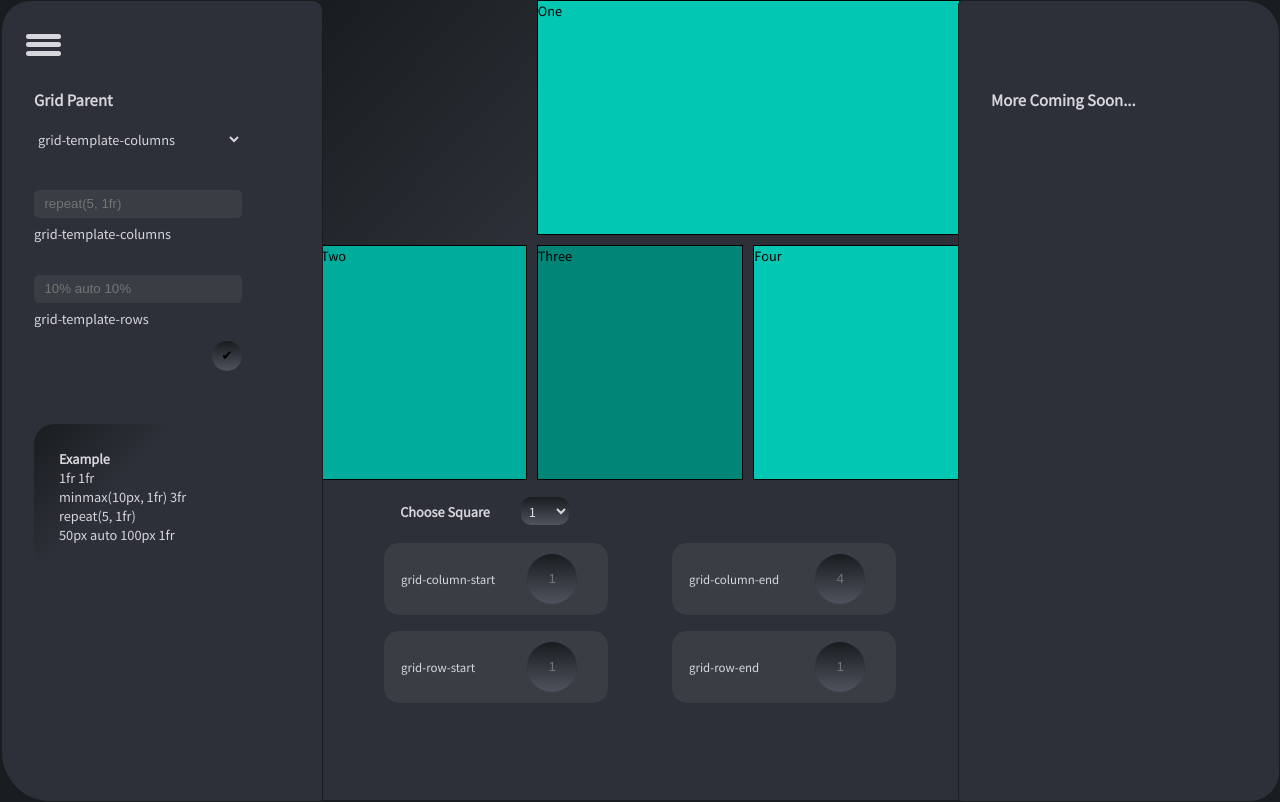
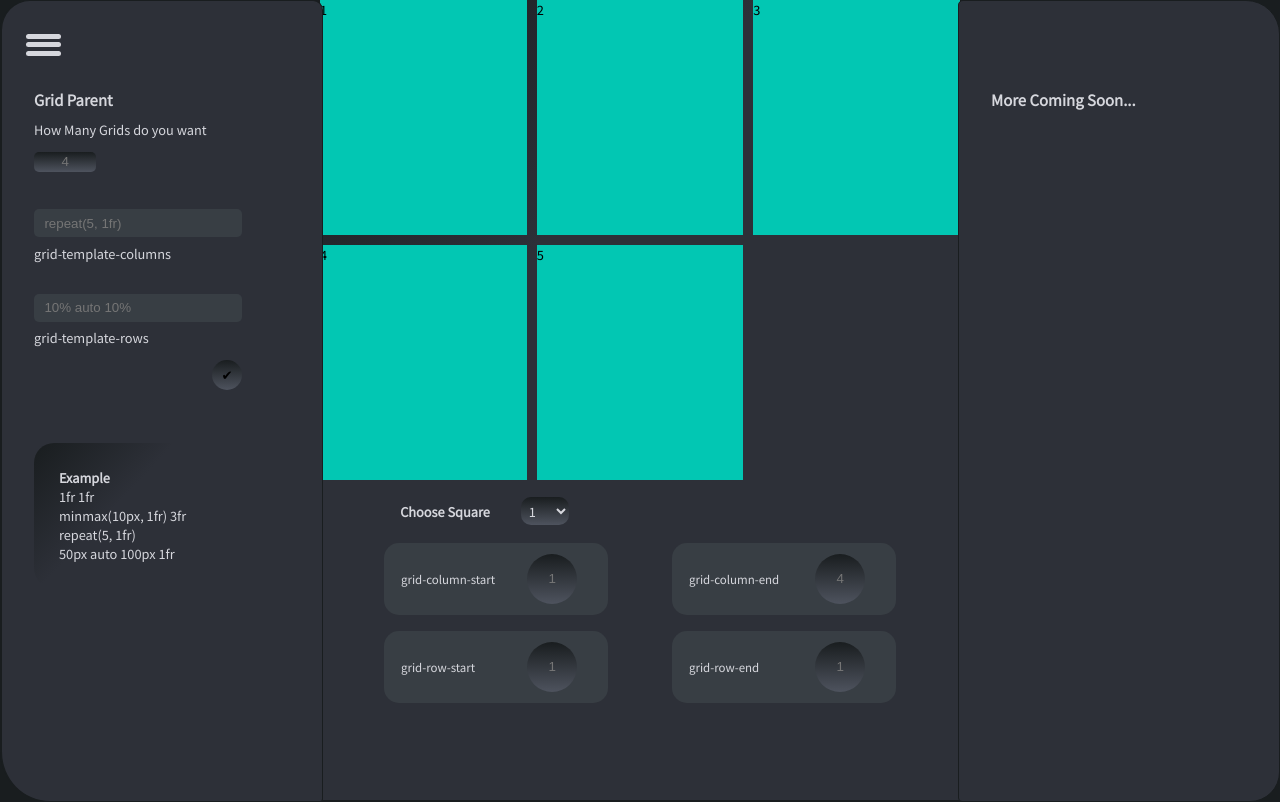
Before and after one commit to kukovisuals/kuko-app, a React app: page /gridcss in a window 1280 px wide. Built offline with nearby package versions, Linux system fonts and the light colour scheme.

Commit message:
Added how many grids feature and sanitize the input to only get a max of 2 digits so max 99

```diff
--- a/src/components/Grid/ControllerHorizontal.jsx
+++ b/src/components/Grid/ControllerHorizontal.jsx
@@ -9,7 +9,12 @@ function ControllerHorizontal({
   handleSquares,
   projectChildren,
   handleChildren,
+  howManyGrids
 }) {
+
+  const OptionsGrid = ({indice}) => (
+    <option value={indice}>{indice}</option>
+  )
   return (
     <div className="children_controller">
       <div className="children_controller_grid">
@@ -25,10 +30,11 @@ function ControllerHorizontal({
                 value={squares}
                 onChange={handleSquares}
               >
-                <option value="1">1</option>
-                <option value="2">2</option>
-                <option value="3">3</option>
-                <option value="4">4</option>
+              {howManyGrids.map((d,i) =>
+                <OptionsGrid key={i+1} indice={i+1}/>
+                )
+              }
+
               </select>
             </label>
           </div>
--- a/src/components/Grid/ControllerVertical.jsx
+++ b/src/components/Grid/ControllerVertical.jsx
@@ -10,6 +10,8 @@ function ControllerVertical({
   values,
   template,
   handleTemplate,
+  gridNumbers,
+  handleGrid
 }) {
   // console.log('si', values, template)
   return (
@@ -17,23 +19,21 @@ function ControllerVertical({
       <div className="parent_contaienr">
         <h3>Grid Parent</h3>
         <form onSubmit={handleSubmit}>
-          <div className="options_contianer">
+          <div>
             <label className="parent_label_container">
-              <select value={values} onChange={handleChange}>
-                <option value="grid-template-columns">
-                  grid-template-columns{" "}
-                </option>
-                <option value="grid-template-rows">grid-template-rows</option>
-                <option value="grid-template-areas">grid-template-areas</option>
-                <option value="grid-template">grid-template</option>
-                <option value="grid-auto-columns">grid-auto-columns</option>
-                <option value="grid-auto-rows">grid-auto-rows</option>
-                <option value="grid-auto-flow">grid-auto-flow</option>
-                <option value="grid">grid</option>
-                <option value="gap">gap</option>
-              </select>
+              How Many Grids do you want
+              <input
+                className="howManyGrids_container"
+                type="number"
+                id="howManyGrids"
+                placeholder="4"
+                value={gridNumbers}
+                onChange={handleGrid}
+                maxLength="2"
+              />
             </label>
           </div>
+
           <div className="create_value">
             <label className="parent_label_container">
               <input
@@ -65,3 +65,25 @@ function ControllerVertical({
 }
 
 export default ControllerVertical;
+
+
+
+/*
+<div className="options_contianer">
+  <label className="parent_label_container">
+    <select value={values} onChange={handleChange}>
+      <option value="grid-template-columns">
+        grid-template-columns{" "}
+      </option>
+      <option value="grid-template-rows">grid-template-rows</option>
+      <option value="grid-template-areas">grid-template-areas</option>
+      <option value="grid-template">grid-template</option>
+      <option value="grid-auto-columns">grid-auto-columns</option>
+      <option value="grid-auto-rows">grid-auto-rows</option>
+      <option value="grid-auto-flow">grid-auto-flow</option>
+      <option value="grid">grid</option>
+      <option value="gap">gap</option>
+    </select>
+  </label>
+</div>
+*/
--- a/src/components/Grid/GridTemplate.jsx
+++ b/src/components/Grid/GridTemplate.jsx
@@ -1,15 +1,33 @@
-import React from 'react';
+import React from "react";
 
-const GridTemplate = ({cssStyle, cssStyleChidlren}) => (
+const GridTemplate = ({ cssStyle, cssStyleChidlren, gridCells = [] }) => {
+  console.log(gridCells)
+  return(
+    <div className="grid_container">
+      <div className="wrapper" style={cssStyle}>
+        {gridCells.map((d, i) => {
+           console.log(i)
+          return (
+          <CellsComponent
+            key={i}
+            cssChildren={cssStyleChidlren[i + 1]}
+            indice={i+1}
+          />
+          )
 
-  <div className="grid_container">
-    <div className="wrapper" style={cssStyle}>
-      <div className="one" style={cssStyleChidlren[1]}>One</div>
-      <div className="two" style={cssStyleChidlren[2]}>Two</div>
-      <div className="three"style={cssStyleChidlren[3]}>Three</div>
-      <div className="four" style={cssStyleChidlren[4]}>Four</div>
+        })}
+      </div>
     </div>
-  </div>
-)
+  );
+}
 
+const CellsComponent = ({ cssChildren, indice = 1 }) => {
+  console.log(cssChildren, indice)
+  if(!cssChildren) return
+  return (
+    <div className="cell_grids_component" style={cssChildren[indice]}>
+      {indice}
+    </div>
+  );
+}
 export default GridTemplate;
--- a/src/components/Grid/initialState/initialState.js
+++ b/src/components/Grid/initialState/initialState.js
@@ -2,6 +2,7 @@ export const addStyle = {
   gridTemplateColumns: "repeat(3, 1fr)",
 };
 
+export const howManySquares = (num=4) => Array.from({length: num}, (_,y) => y  );
 export const addStyleChildren = {
   1: {
     gridColumnStart: "2",
@@ -9,7 +10,56 @@ export const addStyleChildren = {
     gridRowStart: "",
     gridRowEnd: "",
   },
+  2: {
+    gridColumnStart: "",
+    gridColumnEnd: "",
+    gridRowStart: "",
+    gridRowEnd: "",
+  },
+  3: {
+    gridColumnStart: "",
+    gridColumnEnd: "",
+    gridRowStart: "",
+    gridRowEnd: "",
+  },
+  4: {
+    gridColumnStart: "",
+    gridColumnEnd: "",
+    gridRowStart: "",
+    gridRowEnd: "",
+  },
+  5: {
+    gridColumnStart: "",
+    gridColumnEnd: "",
+    gridRowStart: "",
+    gridRowEnd: "",
+  },
+  6: {
+    gridColumnStart: "",
+    gridColumnEnd: "",
+    gridRowStart: "",
+    gridRowEnd: "",
+  },
+  7: {
+    gridColumnStart: "",
+    gridColumnEnd: "",
+    gridRowStart: "",
+    gridRowEnd: "",
+  },
+  8: {
+    gridColumnStart: "",
+    gridColumnEnd: "",
+    gridRowStart: "",
+    gridRowEnd: "",
+  },
+  9: {
+    gridColumnStart: "",
+    gridColumnEnd: "",
+    gridRowStart: "",
+    gridRowEnd: "",
+  },
 };
+
 export const initialState = {
   attribute: "grid-template-columns",
 };
--- a/src/index.html
+++ b/src/index.html
@@ -7,7 +7,7 @@
 <link rel="preconnect" href="https://fonts.googleapis.com">
 <link rel="preconnect" href="https://fonts.gstatic.com" crossorigin>
 <link href="https://fonts.googleapis.com/css2?family=Noto+Sans+JP&display=swap" rel="stylesheet">
-	<title>Freddy Castano</title>
+	<title>Grid CSS</title>
 </head>
 <body>
 	<noscript>
--- a/src/pages/GridCss.jsx
+++ b/src/pages/GridCss.jsx
@@ -21,8 +21,11 @@ function GridCss() {
   const [projectChildren, setProjectChildren] = useState(initialStateChildren);
   const [cssStyleChidlren, setCssStyleChidlren] = useState(addStyleChildren);
 
+  const [howManyGrids, setHowManyGrids] = useState([0,1,2,3,4])
+
   const [squares, setSquares] = useState(1);
 
+  const howManySquares = (num) => Array.from({length: num}, (_,y) => y   )
   // parent controller (vertical controller)
   const handleChange = (e) => {
     setProject({ attribute: e.target.value });
@@ -34,6 +37,12 @@ function GridCss() {
     });
   };
   const handleSubmit = (e) => {
+    // add the array to the css object style
+    for(const gridIndex of howManyGrids){
+      if(!cssStyleChidlren[gridIndex+1]) {
+        cssStyleChidlren[gridIndex+1] = initialStateChildren
+      }
+    }
     setCssStyle({
       [selectAttribute(project.attribute)[0]]: template.column,
       [selectAttribute(project.attribute)[1]]: template.row,
@@ -53,6 +62,7 @@ function GridCss() {
     setSquares(e.target.value);
   };
   const handleSubmitChildren = (e) => {
+
     setCssStyleChidlren((cssStyleChidlren) => ({
       ...cssStyleChidlren,
       [squares]: projectChildren,
@@ -60,6 +70,14 @@ function GridCss() {
     e.preventDefault();
   };
 
+  const handleGrid = (e) => {
+    const sanitize = e.target.value.slice(0,2)
+    console.log('slice', sanitize)
+    const newGrids = howManySquares(+sanitize.trim())
+    setHowManyGrids(newGrids)
+  }
+
+  console.log(projectChildren);
   return (
     <div className="GridCss_container">
       <MenuButton />
@@ -70,6 +88,7 @@ function GridCss() {
         values={project.attribute}
         template={template}
         handleTemplate={handleTemplate}
+        handleGrid={handleGrid}
       />
 
       <ControllerHorizontal
@@ -78,6 +97,7 @@ function GridCss() {
         handleSquares={handleSquares}
         projectChildren={projectChildren}
         handleChildren={handleChildren}
+        howManyGrids={howManyGrids}
       />
 
       <div className="controllers_right_container">
@@ -86,7 +106,11 @@ function GridCss() {
         </div>
       </div>
 
-      <GridTemplate cssStyle={cssStyle} cssStyleChidlren={cssStyleChidlren} />
+      <GridTemplate
+        cssStyle={cssStyle}
+        cssStyleChidlren={cssStyleChidlren}
+        gridCells={howManyGrids}
+      />
     </div>
   );
 }
--- a/src/style/style.scss
+++ b/src/style/style.scss
@@ -228,39 +228,10 @@ input[type="number"] {
 	// grid-auto-rows: 80% 80%;
 	height: 60vh;
 }
-.one {
-	border: 1px solid black;
-	// grid-column-start: 2;
-	// grid-column-end: 4;
-	// grid-row: 1;
+.cell_grids_component {
 	background-color: #02c7b3;
 }
-.two {
-	border: 1px solid black;
-	background-color: #00ad9d;
-}
-.three {
-	border: 1px solid black;
-	background-color: #008577;
-}
-.four {
-	border: 1px solid black;
-	// grid-column: 3;
-	// grid-row: 3;
-	background-color: #02c7b3;
-}
-.five {
-	border: 1px solid black;
-	grid-column: 2;
-	grid-row: 4;
-	background-color: #00453e;
-}
-.six {
-	border: 1px solid black;
-	grid-column: 3;
-	grid-row: 4;
-	background-color: #001f1c;
-}
+
 
 .example_container {
 	padding: 15% 25% 15% 10%;
@@ -286,3 +257,7 @@ input[type="number"] {
 	border-radius: 5px 34px 30px 4px;
 	z-index: 10;
 }
+
+.howManyGrids_container{
+	margin-top: 6%;
+}
```
Also changed, not shown: src/components/Grid/useParent.js (deleted).
